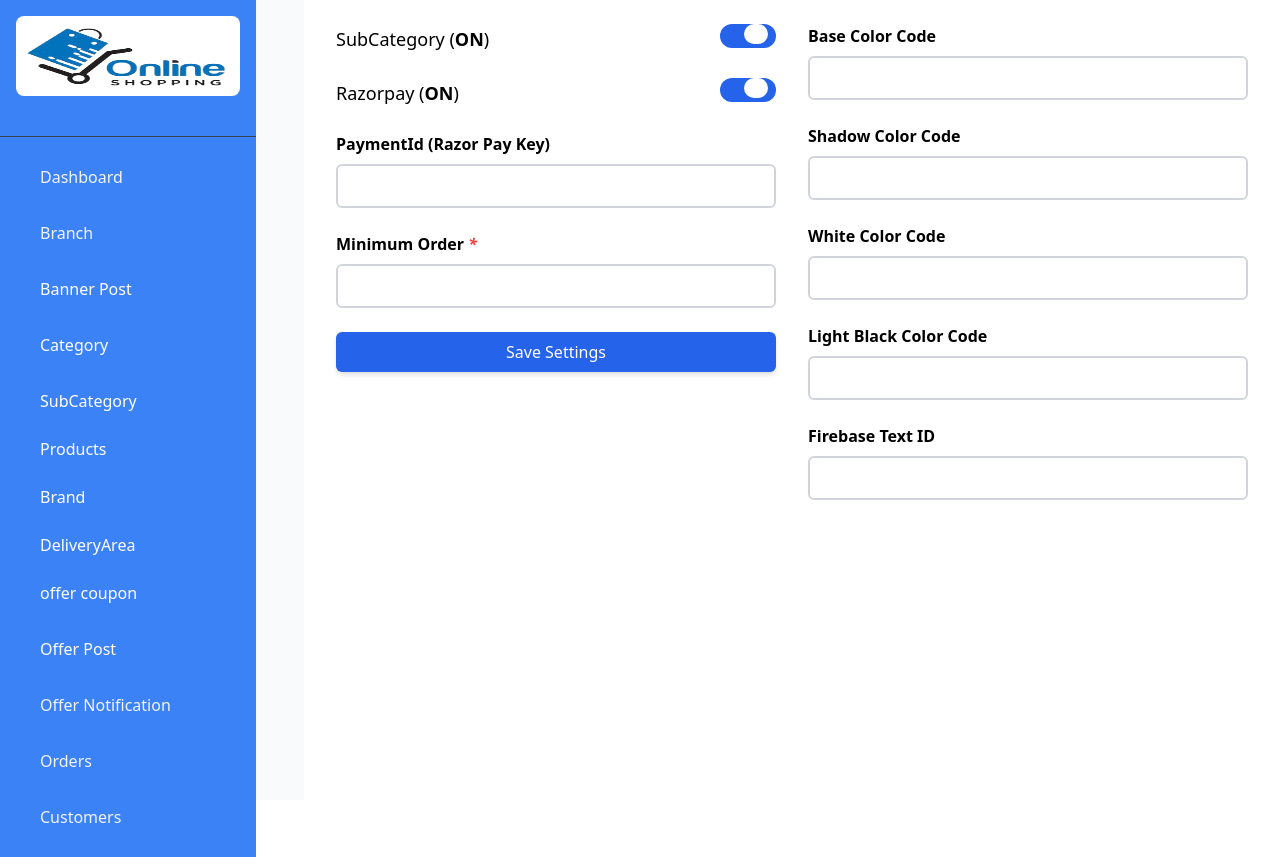
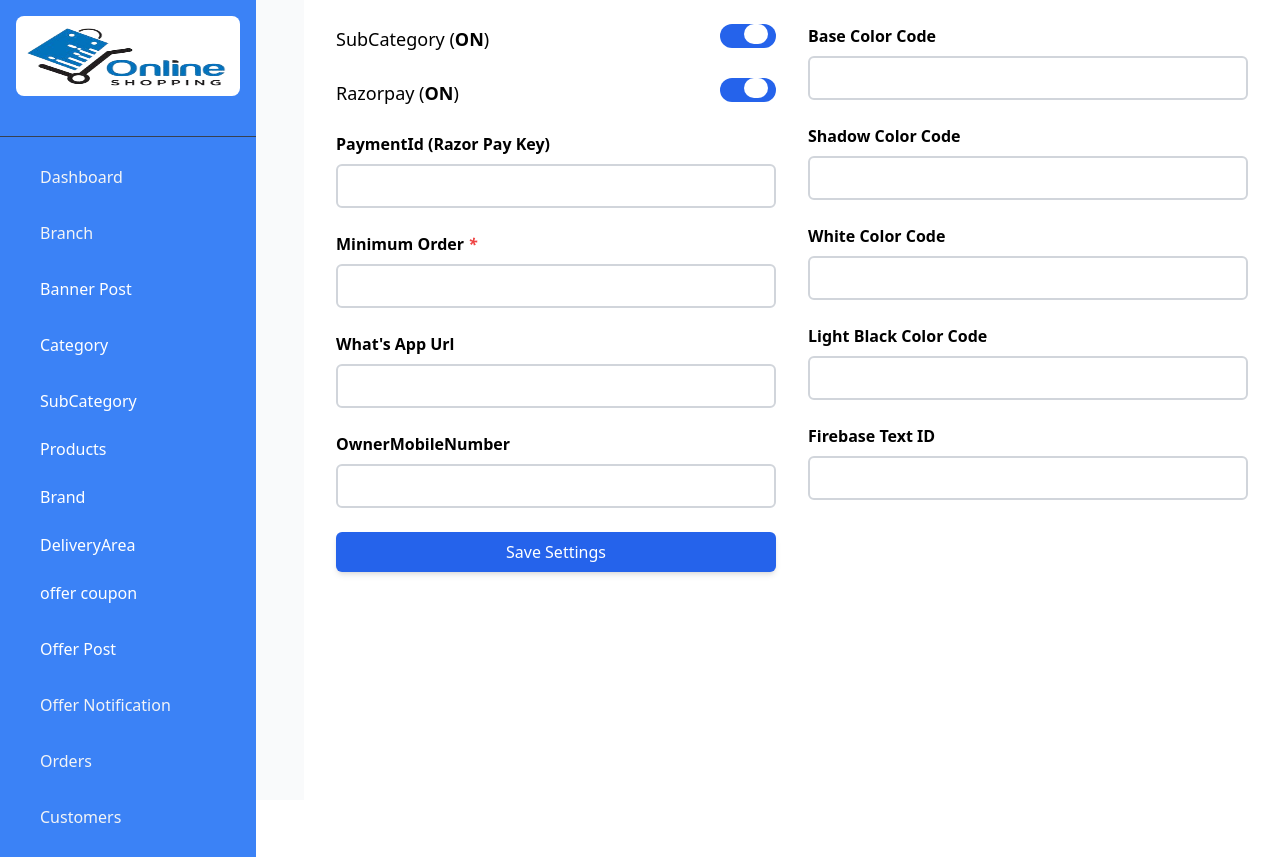
Before and after one commit to saravanaecom/ecomadmin, a React (Create React App) app: page /Setting in a window 1280 px wide. Built offline with nearby package versions, Linux system fonts and the light colour scheme; no server answers; sample sign-in values are in the browser's storage.

Commit message:
Add files via upload

```diff
--- a/src/pages/Setting.jsx
+++ b/src/pages/Setting.jsx
@@ -29,6 +29,8 @@
     lightblackcolorCode: "",
     colorCode: "",
     Firebasetext: "",
+    WhatsAppUrl: "",
+    OwnerMobileNo:"",
   });
   const navigate = useNavigate();
 
@@ -60,7 +62,7 @@
       if (data) {
         setFormData({
           ...formData,
-          Id: data.Id, // Set the Id from the fetched data
+          Id: data.Id,
           btnSubCategory: data.SubCategoryStatus === 1,
           btnRazorpay: data.PaymentId ? true : false,
           txtPaymentId: data.PaymentId || "",
@@ -71,6 +73,7 @@
           shadowcolorCode: data.shadowcolorCode || "",
           whitecolorCode: data.whitecolorCode || "",
           Firebasetext: data.FireBaseId || "",
+          WhatsAppUrl: data.WhatsAppUrl || "",
         });
         localStorage.setItem("AdminSetting", JSON.stringify(data));
       } else {
@@ -107,10 +110,14 @@
       whitecolorCode: formData.whitecolorCode,
       lightblackcolorCode: formData.lightblackcolorCode,
       colorCode: formData.colorCode,
+      WhatsAppUrl:formData.WhatsAppUrl,
+      OwnerMobileNo:formData.OwnerMobileNo,
+
     };
-
+    console.log(objlist)
     try {
       const success = await updatesetting(objlist);
+
       if (success) {
         setSuccessMessage("Setting updated successfully!");
         setIsSuccessVisible(true);
@@ -211,6 +218,46 @@
                 />
               </div>
 
+
+
+              <div>
+                <label
+                  htmlFor="WhatsAppUrl"
+                  className="block text-base font-semibold mb-2"
+                >
+           What's App Url
+                </label>
+                <input
+                  type="text"
+                  id="WhatsAppUrl"
+                  className="w-full border-2 border-gray-300 p-2 rounded-md focus:outline-none focus:ring-2 focus:ring-blue-500"
+                  value={formData.WhatsAppUrl}
+                  onChange={handleInputChange}
+                />
+              </div>
+
+
+
+              <div>
+                <label
+                  htmlFor="OwnerMobileNo"
+                  className="block text-base font-semibold mb-2"
+                >
+                 OwnerMobileNumber
+                </label>
+                <input
+                  type="text"
+                  id="OwnerMobileNo"
+                  className="w-full border-2 border-gray-300 p-2 rounded-md focus:outline-none focus:ring-2 focus:ring-blue-500"
+                  value={formData.OwnerMobileNo}
+                  onChange={handleInputChange}
+                />
+              </div>
+
+
+
+
+
               <div>
               <button
                   className="w-full bg-blue-600 text-white py-2 px-4 rounded-md shadow-md hover:bg-blue-700 focus:outline-none focus:ring-2 focus:ring-blue-500 transition duration-300"
```
